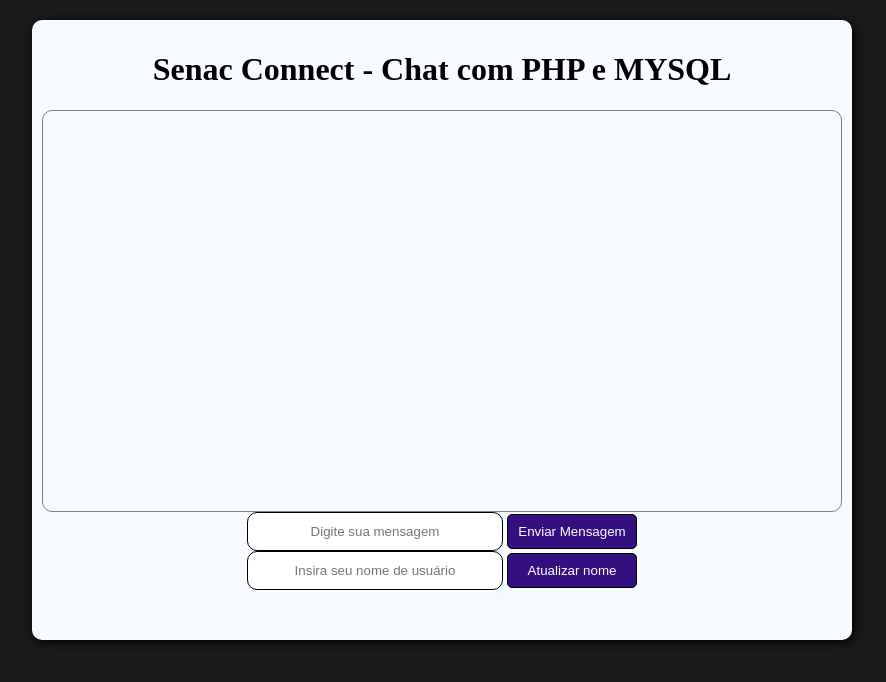
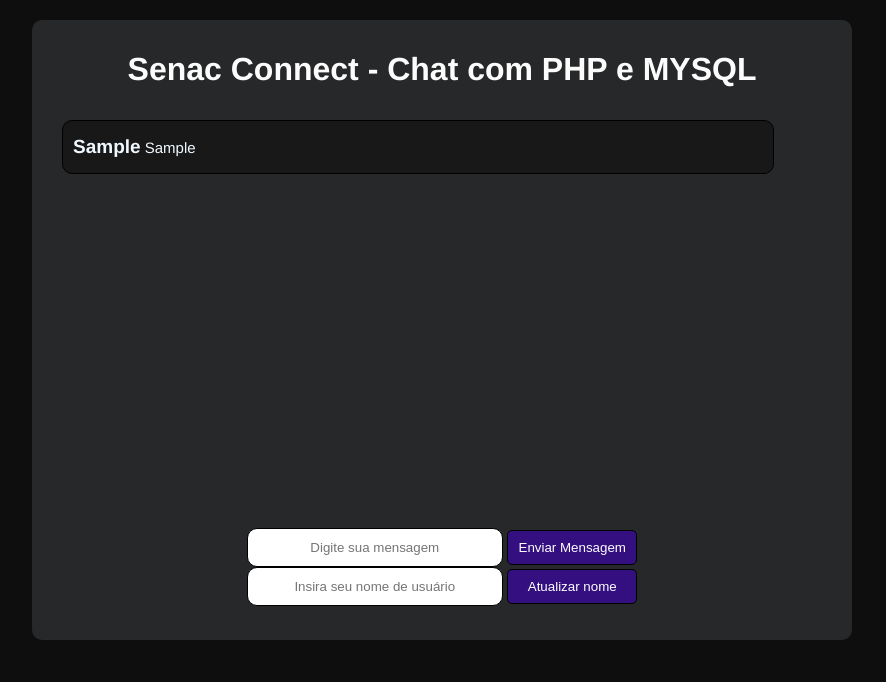
Before and after one commit to Gexis95/senacphp, a PHP site: page / in a window 1280 px wide. Shown: the top 682 px of the page, without its empty margins (198-1084 px from the left). Run offline with PHP 8.4, Linux system fonts and the light colour scheme; tables that the repository leaves empty or names only in its code hold one stand-in row (values such as "Sample post").

Commit message:
10/10/2023
Chat basicamente pronto.
Adicionado a visualização das mensagens
Css modificado com tema escuro para melhor visualização

```diff
--- a/chat/index.php
+++ b/chat/index.php
@@ -40,8 +40,30 @@
         <h1> Senac Connect - Chat com PHP e MYSQL </h1>
 
         <div class="chat">
+            <?php
+                //script SQL de seleção
+                $sql = "SELECT usuario, mensagem, id FROM tabela_mensagens";
 
+                //armazena todos os resultados
+                $resultado = $conexao -> query($sql);
+
+                if($resultado -> num_rows > 0){
+                    while($linha = $resultado -> fetch_assoc()){
+
+                        echo '<div class="mensagens">';
+                        echo "<p> <b>{$linha['usuario']}</b> {$linha['mensagem']}</p>";
+
+                        echo '</div>';
+                    }
+
+
+                }
+                else{
+                    echo "<p> Nenhuma mensagem encontrada!</p>";
+                }
+            ?>
         </div>
+        <br>
         <form method="POST" action="">
             <input type="text" name="mensagem" placeholder="Digite sua mensagem">
             <button type="submit">Enviar Mensagem</button>
@@ -52,5 +74,6 @@
             <button type="submit">Atualizar nome</button>
         </form>
     </div>
+
 </body>
 </html>
--- a/chat/style.css
+++ b/chat/style.css
@@ -1,21 +1,21 @@
 body{
-    background-color: rgb(26, 26, 28);
+    background-color: rgb(14, 14, 15);
+    font-family: 'Franklin Gothic Medium', 'Arial Narrow', Arial, sans-serif;
 }
 
 .painel{
-    background-color: rgb(247, 251, 255);
-    box-shadow: 2px 2px 10px black;
+    background-color: rgb(39, 40, 41);
     min-height: 600px;
     max-width: 800px;
     margin: 20px auto;
     border-radius: 10px;
     text-align: center;
     padding: 10px;
-    color: rgb(0, 0, 0);
+    color: rgb(252, 252, 252);
 }
 
 .chat{
-    border: 1px solid gray;
+    background-color: rgb(39, 40, 41);
     height: 400px;
     border-radius: 10px;
     overflow-y: scroll;             /*adiciona uma barra de rolagem*/
@@ -44,3 +44,24 @@
     font-size: 14px;
     transition: 1s;
 }
+
+b{
+    font-size: 19px;
+}
+
+.mensagens{
+    font-size: 15px;
+    color: aliceblue;
+    background-color: rgb(24, 24, 24);
+    margin-top: 10px;
+    margin-left: 20px;
+    padding-left: 10px;
+    border: 1px solid black;
+    max-width: 700px;
+    text-align: left;
+    border-radius: 10px;
+}
+
+.mensagens:hover{
+    background-color: rgb(65, 65, 65);
+}
```
